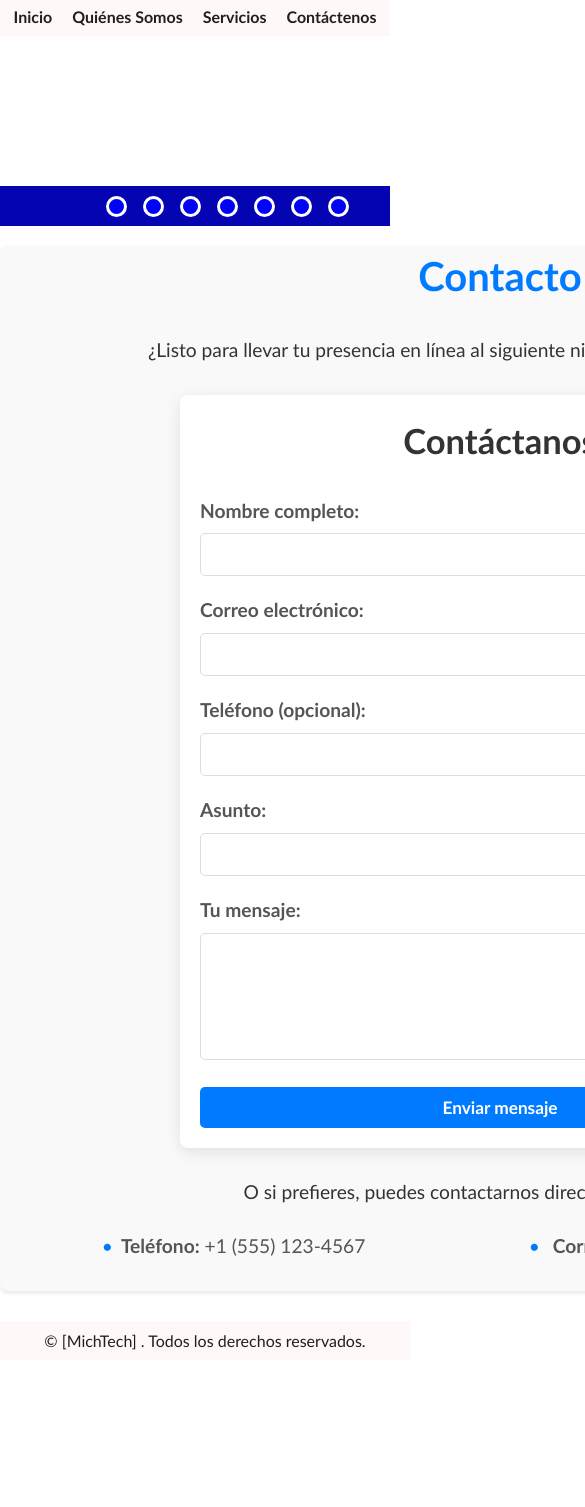
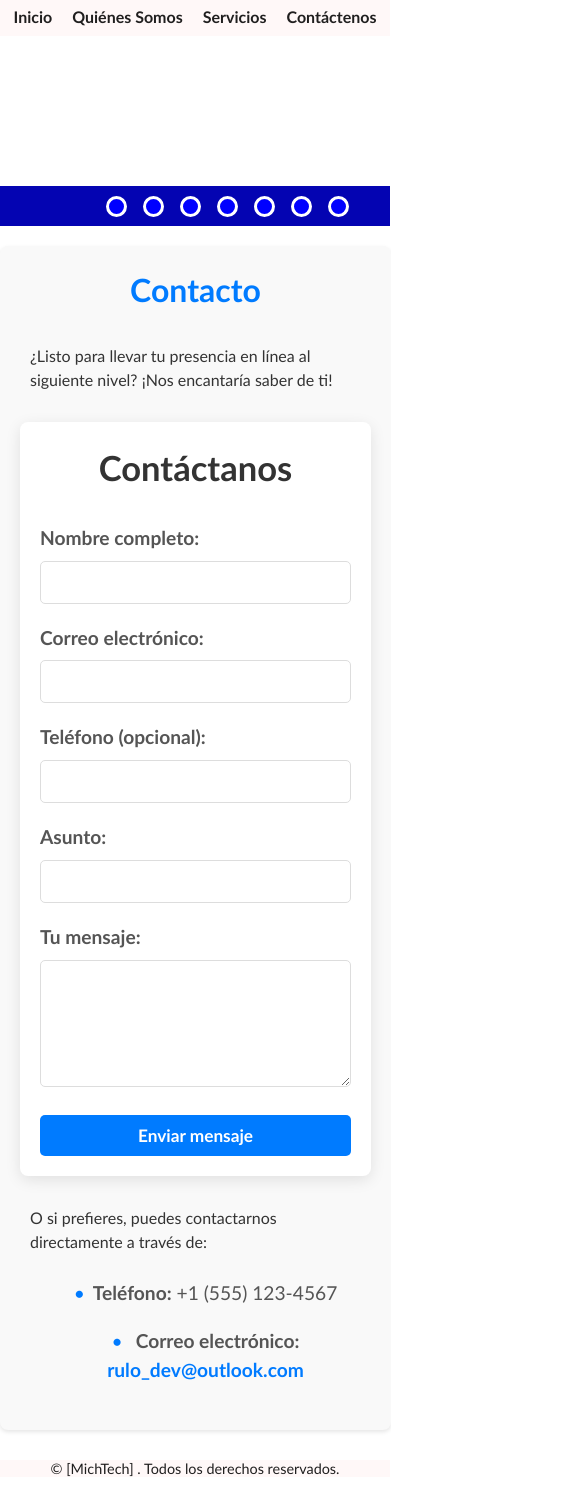
Before and after one commit to Tres-zE/Integracion-Udemy, a plain HTML site: page contacto.html in a window 390 px wide. Shown: the part 94-1601 px from the top of the page, 585 px wide, since content can reach past the window. Before the commit the page ends 1454 px from the top, so only its background shows below. Drawn offline with Linux system fonts and the light colour scheme.

Commit message:
correccion del responsive footer, galeria

```diff
--- a/css/Contacto/Contacto.css
+++ b/css/Contacto/Contacto.css
@@ -165,3 +165,29 @@
   transform: scale(1.05); /* Efecto de zoom al pasar el mouse */
   text-decoration-color: #0056b3; /* Color del subrayado */
 }
+
+@media screen and (max-width: 768px) {
+  .descripcion {
+    width: 90%;
+    padding: 20px;
+  }
+
+  .descripcion h1 {
+    font-size: 2rem;
+  }
+
+  .descripcion p {
+    margin: 0;
+    padding: 10px;
+    font-size: 1rem;
+  }
+
+  .descripcion ul {
+    flex-direction: column; /* Cambia a columna en pantallas pequeñas */
+    align-items: center; /* Centra los elementos */
+  }
+
+  .descripcion ul li {
+    margin-bottom: 15px; /* Espacio entre los elementos */
+  }
+}
--- a/css/Footer/Footer.css
+++ b/css/Footer/Footer.css
@@ -9,9 +9,11 @@ footer {
   margin-top: 30px;
 }
 
-@media (max-width: 600px) {
+@media screen and (max-width: 768px) {
   footer {
     width: 100%;
-    padding: 10px;
+    padding: 0;
+    font-size: 0.9rem;
+    margin-bottom: 30px;
   }
 }
--- a/css/Quienes-somos/Quienes-somos.css
+++ b/css/Quienes-somos/Quienes-somos.css
@@ -32,3 +32,20 @@
 .descripcion p .bold {
   font-size: x-large;
 }
+
+@media screen and (max-width: 768px) {
+  .descripcion {
+    width: 90%;
+    padding: 20px;
+  }
+
+  .descripcion h1 {
+    font-size: 2rem;
+  }
+
+  .descripcion p {
+    margin: 0;
+    padding: 10px;
+    font-size: 1rem;
+  }
+}
--- a/css/Servicios/Servicios.css
+++ b/css/Servicios/Servicios.css
@@ -37,3 +37,25 @@
   font-weight: bold;
   color: #007bff;
 }
+
+@media screen and (max-width: 768px) {
+  .descripcion {
+    width: 90%;
+    padding: 20px;
+  }
+
+  .descripcion h1 {
+    font-size: 2rem;
+  }
+
+  .descripcion p {
+    margin: 0;
+    padding: 10px;
+    font-size: 1rem;
+  }
+
+  .descripcion h2 {
+    font-size: 1.5rem;
+    margin: 20px auto;
+  }
+}
--- a/css/Slide/slide.css
+++ b/css/Slide/slide.css
@@ -97,14 +97,34 @@
     height: 15px;
     margin: 0 8px;
   }
+}
 
-  #slide ul li input#boton-1:checked ~ #foto-1,
-  #slide ul li input#boton-2:checked ~ #foto-2,
-  #slide ul li input#boton-3:checked ~ #foto-3,
-  #slide ul li input#boton-4:checked ~ #foto-4,
-  #slide ul li input#boton-5:checked ~ #foto-5,
-  #slide ul li input#boton-6:checked ~ #foto-6,
-  #slide ul li input#boton-7:checked ~ #foto-7 {
-    opacity: 1;
+/* @media screen and (max-width: 768px) {
+  #slide {
+    width: 100%;
+    height: 200px;
   }
-}
+
+  #slide ul {
+    width: 100%;
+    height: auto;
+  }
+
+  #slide ul li img {
+    width: 100%;
+    height: 200px;
+  }
+
+  #botoneraSlide {
+    width: 100%;
+    height: 40px;
+  }
+
+  #slide ul li label {
+    top: 210px;
+    left: 25%;
+    width: 15px;
+    height: 15px;
+    margin: 0 8px;
+  }
+} */
```
Also changed, not shown: css/Galeria/Galeria.css (+32 -11 lines), index.html (+3 -3 lines), img/Galeria/p.webp (added), img/Galeria/pG.webp (added), img/Galeria/play.jpg (added), img/Galeria/playG.jpg (added).
